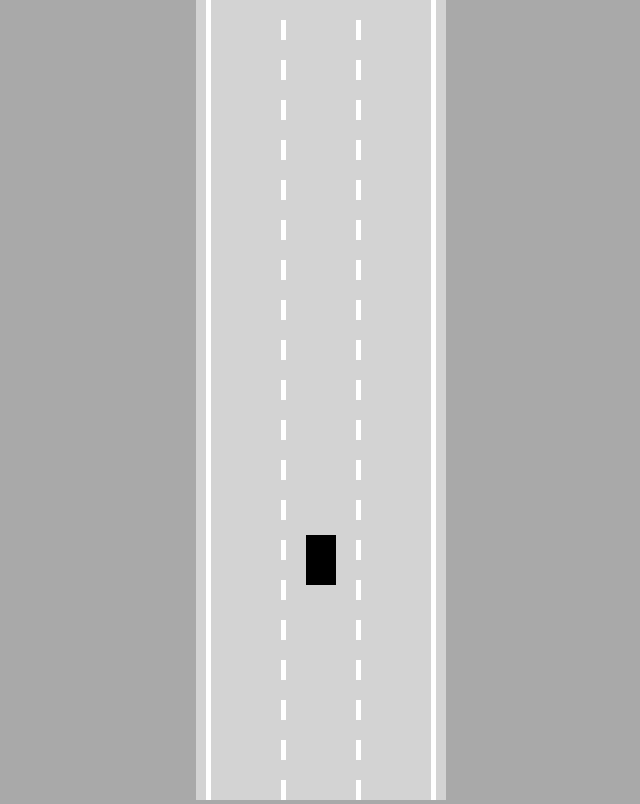
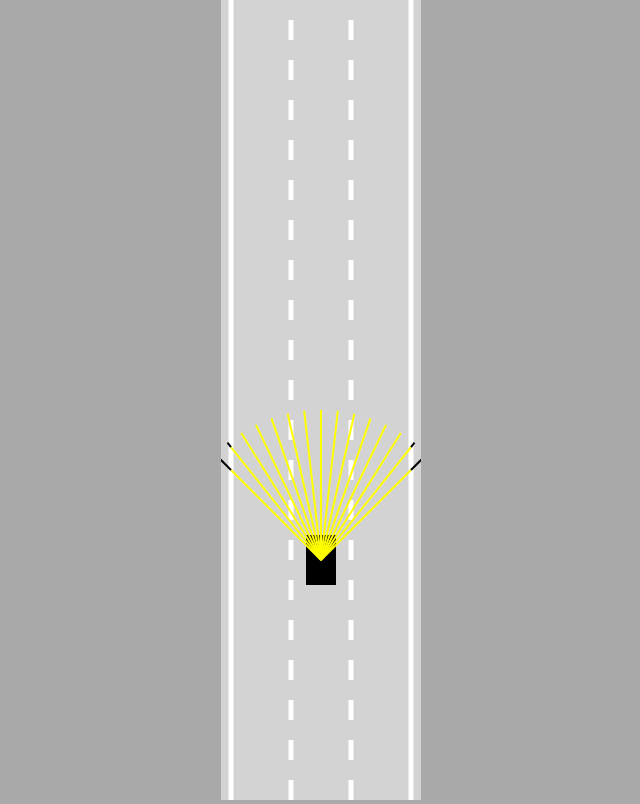
Before and after one commit to kudratov26/neural-network, a plain HTML site: page index.html in a window 1280 px wide. Shown: the whole page, without its empty margins (319-959 px from the left). Drawn offline with Linux system fonts and the light colour scheme.

Commit message:
Imroved car rendering, implemented collision detection and sensors

```diff
--- a/car.js
+++ b/car.js
@@ -1,4 +1,4 @@
-class Car{
+class Car {
     constructor(x, y, width, height) {
         this.x = x;
         this.y = y;
@@ -11,64 +11,104 @@
         this.friction = 0.05;
         this.angle = 0;
 
+        this.sensor = new Sensor(this);
         this.controls = new Controls();
     }
 
-    update(){
-        this.#move();
+    update(roadBorders) {
+        if (!this.damaged) {
+            this.#move();
+            this.polygon = this.#createPolygon();
+            this.damaged = this.#assessDamage(roadBorders);
+        }
+        this.sensor.update(roadBorders);
     }
 
-    #move(){
-        if(this.controls.forward){
+    #assessDamage(roadBorders) {
+        for (let i = 0; i < roadBorders.length; i++) {
+            if (polysIntersect(this.polygon, roadBorders[i])) {
+                return true;
+            }
+        }
+        return false;
+    }
+
+    #createPolygon() {
+        const points = [];
+        const rad = Math.hypot(this.width, this.height) / 2;
+        const alpha = Math.atan2(this.width, this.height);
+
+        points.push({
+            x: this.x - Math.sin(this.angle - alpha) * rad,
+            y: this.y - Math.cos(this.angle - alpha) * rad
+        })
+        points.push({
+            x: this.x - Math.sin(this.angle + alpha) * rad,
+            y: this.y - Math.cos(this.angle + alpha) * rad
+        })
+        points.push({
+            x: this.x - Math.sin(Math.PI + this.angle - alpha) * rad,
+            y: this.y - Math.cos(Math.PI + this.angle - alpha) * rad
+        })
+        points.push({
+            x: this.x - Math.sin(Math.PI + this.angle + alpha) * rad,
+            y: this.y - Math.cos(Math.PI + this.angle + alpha) * rad
+        });
+        return points
+    }
+
+    #move() {
+        if (this.controls.forward) {
             this.speed += this.acceleration;
         }
-        if(this.controls.reverse){
+        if (this.controls.reverse) {
             this.speed -= this.acceleration;
         }
-        if(this.speed > this.maxSpeed){
+        if (this.speed > this.maxSpeed) {
             this.speed = this.maxSpeed;
         }
-        if(this.speed < -this.maxSpeed / 2){
+        if (this.speed < -this.maxSpeed / 2) {
             this.speed = -this.maxSpeed / 2;
         }
-        if(this.speed > 0){
+        if (this.speed > 0) {
             this.speed -= this.friction;
         }
-        if(this.speed < 0){
+        if (this.speed < 0) {
             this.speed += this.friction;
         }
-        if(Math.abs(this.speed) < this.friction){
+        if (Math.abs(this.speed) < this.friction) {
             this.speed = 0;
         }
 
-        if(this.speed!=0){
+        if (this.speed != 0) {
             const flip = this.speed > 0 ? 1 : -1;
 
-            if(this.controls.left){
+            if (this.controls.left) {
                 this.angle += 0.03 * flip;
             }
-            if(this.controls.right){
+            if (this.controls.right) {
                 this.angle -= 0.03 * flip;
             }
         }
 
-        this.x -= Math.sin(this.angle)*this.speed;
-        this.y -= Math.cos(this.angle)*this.speed;
+        this.x -= Math.sin(this.angle) * this.speed;
+        this.y -= Math.cos(this.angle) * this.speed;
     }
 
     draw(ctx) {
-        ctx.save();
-        ctx.translate(this.x, this.y);
-        ctx.rotate(-this.angle);
+        if (this.damaged) {
+            ctx.fillStyle = "gray";
+        } else {
+            ctx.fillStyle = "black";
+        }
+        ctx.beginPath();
+        ctx.moveTo(this.polygon[0].x, this.polygon[0].y);
+        for (let i = 1; i < this.polygon.length; i++) {
+            ctx.lineTo(this.polygon[i].x, this.polygon[i].y)
+        }
+        ctx.fill();
 
-        ctx.beginPath();
-        ctx.rect(
-            -this.width / 2,
-            -this.height / 2,
-            this.width,
-            this.height
-        );
-        ctx.fill();
-        ctx.restore();
+
+        this.sensor.draw(ctx);
     }
 }
--- a/index.html
+++ b/index.html
@@ -1,17 +1,21 @@
 <!DOCTYPE html>
 <html lang="en">
+
 <head>
     <meta charset="UTF-8">
     <meta name="viewport" content="width=device-width, initial-scale=1.0">
     <title>Self-driving car</title>
     <link rel="stylesheet" href="style.css">
 </head>
+
 <body>
     <canvas id="myCanvas"></canvas>
     <script src="utils.js"></script>
+    <script src="sensor.js"></script>
     <script src="road.js"></script>
     <script src="controls.js"></script>
     <script src="car.js"></script>
     <script src="main.js"></script>
 </body>
+
 </html>
--- a/main.js
+++ b/main.js
@@ -1,20 +1,19 @@
 const canvas = document.getElementById("myCanvas");
-canvas.width = 250;
+canvas.width = 200;
 
 const ctx = canvas.getContext('2d')
-const road = new Road(canvas.width/2, canvas.width*0.9);
+const road = new Road(canvas.width / 2, canvas.width * 0.9);
 const car = new Car(road.getLaneCenter(1), 100, 30, 50);
-car.draw(ctx);
 
 animate();
 
-function animate(){
-    car.update();
+function animate() {
+    car.update(road.borders);
 
     canvas.height = window.innerHeight;
 
     ctx.save();
-    ctx.translate(0, -car.y+canvas.height*0.7)
+    ctx.translate(0, -car.y + canvas.height * 0.7)
 
     road.draw(ctx);
     car.draw(ctx);
--- /dev/null
+++ b/sensor.js
@@ -0,0 +1,102 @@
+class Sensor {
+    constructor(car) {
+        this.car = car;
+        this.rayCount = 15;
+        this.rayLength = 150;
+        this.raySpread = Math.PI / 2
+
+        this.rays = [];
+        this.readings = [];
+    }
+
+    update(roadBorders) {
+        this.#castRays();
+        this.readings = []
+
+        for (let i = 0; i < this.rays.length; i++) {
+            this.readings.push(
+                this.#getReading(this.rays[i], roadBorders)
+            )
+        }
+    }
+
+    #getReading(ray, roadBorders) {
+        let touches = [];
+
+        for (let i = 0; i < roadBorders.length; i++) {
+            const touch = getIntersection(
+                ray[0],
+                ray[1],
+                roadBorders[i][0],
+                roadBorders[i][1]
+            );
+            if (touch) {
+                touches.push(touch);
+            };
+        };
+
+        if (touches.length == 0) {
+            return null
+        } else {
+            const offsets = touches.map(e => e.offset);
+            const minOffset = Math.min(...offsets);
+            return touches.find(e => e.offset == minOffset);
+        };
+    }
+
+    #castRays() {
+        this.rays = [];
+        for (let i = 0; i < this.rayCount; i++) {
+            const rayAngle = lerp(
+                this.raySpread / 2,
+                -this.raySpread / 2,
+                this.rayCount == 1 ? 0.5 : i / (this.rayCount - 1)
+            ) + this.car.angle;
+
+            const start = { x: this.car.x, y: this.car.y };
+            const end = {
+                x: this.car.x -
+                    Math.sin(rayAngle) * this.rayLength,
+                y: this.car.y -
+                    Math.cos(rayAngle) * this.rayLength
+            };
+            this.rays.push([start, end]);
+        }
+    }
+
+    draw(ctx) {
+        for (let i = 0; i < this.rayCount; i++) {
+
+            let end = this.rays[i][1];
+            if (this.readings[i]) {
+                end = this.readings[i];
+            }
+
+            ctx.beginPath();
+            ctx.lineWidth = 2;
+            ctx.strokeStyle = "yellow";
+            ctx.moveTo(
+                this.rays[i][0].x,
+                this.rays[i][0].y
+            );
+            ctx.lineTo(
+                end.x,
+                end.y
+            )
+            ctx.stroke();
+
+            ctx.beginPath();
+            ctx.lineWidth = 2;
+            ctx.strokeStyle = "black";
+            ctx.moveTo(
+                this.rays[i][1].x,
+                this.rays[i][1].y
+            );
+            ctx.lineTo(
+                end.x,
+                end.y
+            )
+            ctx.stroke();
+        }
+    }
+}
--- a/utils.js
+++ b/utils.js
@@ -1,3 +1,40 @@
-function lerp(A,B,t){
-    return A+(B-A)*t;
+function lerp(A, B, t) {
+    return A + (B - A) * t;
 }
+
+function getIntersection(A, B, C, D) {
+    const tTop = (D.x - C.x) * (A.y - C.y) - (D.y - C.y) * (A.x - C.x);
+    const uTop = (C.y - A.y) * (A.y - B.x) - (C.y - A.x) * (A.y - B.x);
+    const bottom = (D.y - C.y) * (B.x - A.x) - (D.x - C.x) * (B.y - A.y);
+
+    if (bottom != 0) {
+        const t = tTop / bottom;
+        const u = uTop / bottom;
+
+        if (t >= 0 && t <= 1 && u >= 0 && u <= 1) {
+            return {
+                x: lerp(A.x, B.x, t),
+                y: lerp(A.y, B.y, t),
+                offset: t
+            }
+        }
+    }
+    return null;
+}
+
+function polysIntersect(poly1, poly2) {
+    for (let i = 0; i < poly1.length; i++) {
+        for (let j = 0; j < poly2.length; j++) {
+            const touch = getIntersection(
+                poly1[i],
+                poly1[(i + 1) % poly1.length],
+                poly2[j],
+                poly2[(j + 1) % poly2.length]
+            );
+            if (touch) {
+                return true;
+            }
+        }
+    }
+    return false;
+}
```
